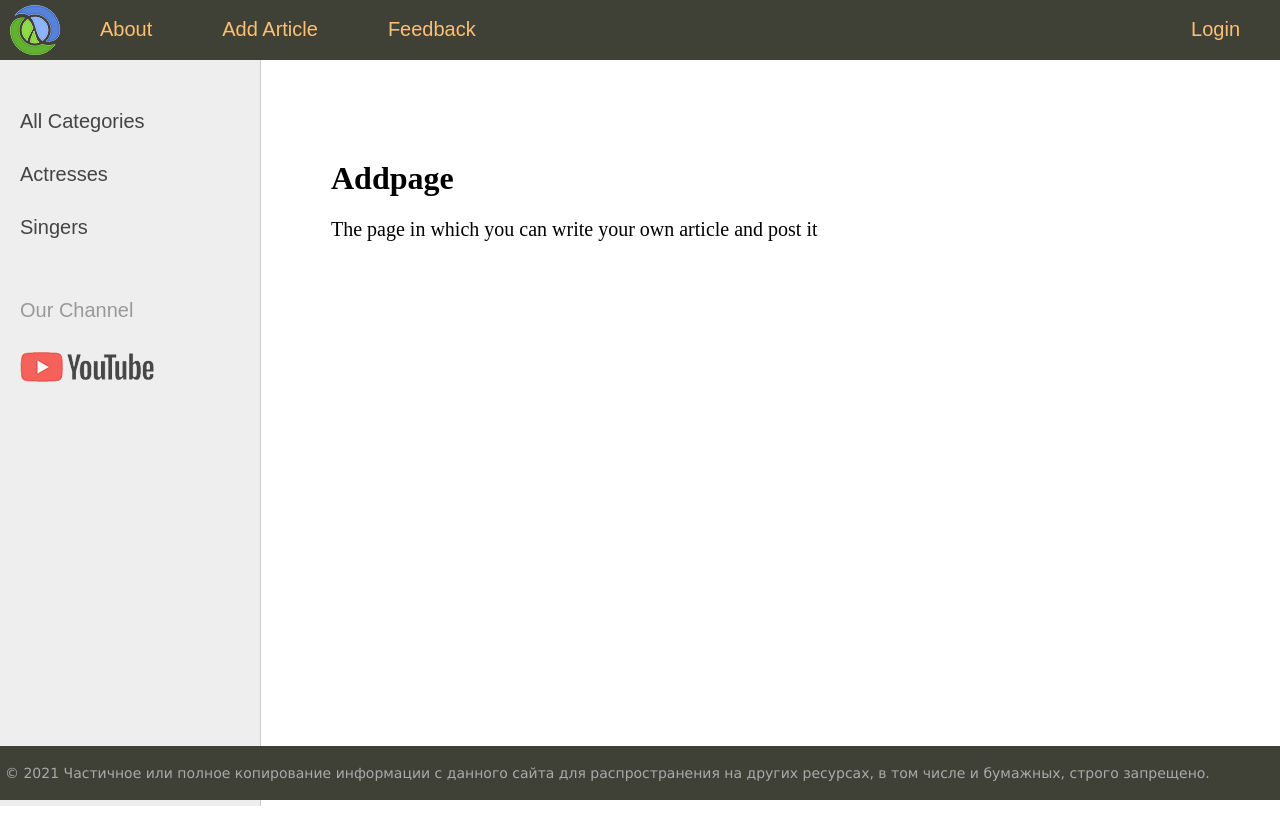
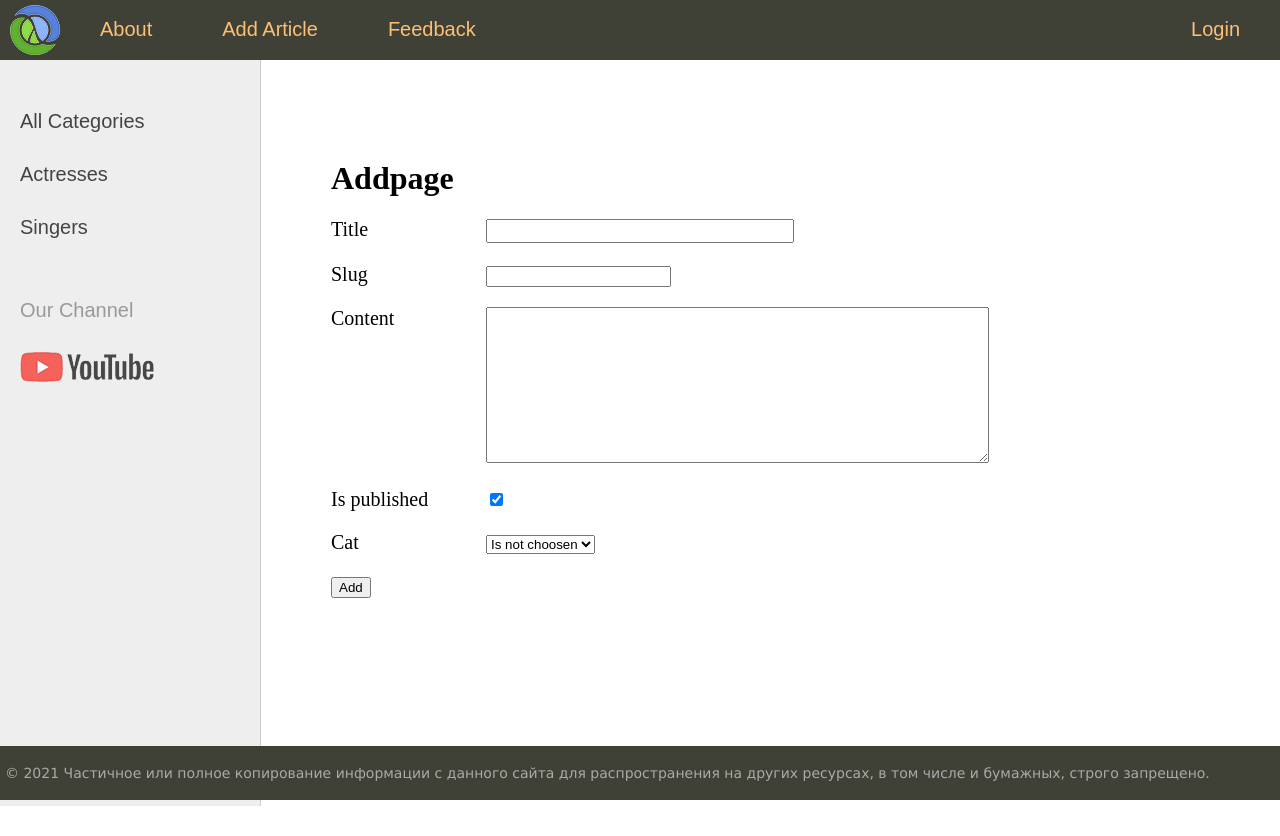
Before and after one commit to DmitryGagarin/Python-and-JS, a Django app: page /addpage/ in a window 1280 px wide. Run offline with Django 4.2, Linux system fonts and the light colour scheme; data comes from the database, SQL or seed files in the repository; both versions use the stored data as it was after the commit.

Commit message:
add page to create articles

```diff
--- /dev/null
+++ b/django/coolsite/women/forms.py
@@ -0,0 +1,9 @@
+from django import forms
+from .models import *
+
+class AddPostForm(forms.Form):
+    title = forms.CharField(max_length=255, label="Title", widget=forms.TextInput(attrs = {'class': 'form-input'}))
+    slug = forms.SlugField(max_length=255)
+    content = forms.CharField(widget=forms.Textarea(attrs = {'cols':60, 'rows': 10}), label="Content")
+    is_published = forms.BooleanField(required=False, initial=True)
+    cat = forms.ModelChoiceField(queryset=Category.objects.all(), empty_label="Is not choosen")
--- a/django/coolsite/women/templates/women/addpage.html
+++ b/django/coolsite/women/templates/women/addpage.html
@@ -1,6 +1,19 @@
 {% extends 'women/base.html' %}
 
 {% block content %}
-<h1>{{title}}</h1>
-<p>The page in which you can write your own article and post it</p>
-{% endblock %}
+    <h1>{{title}}</h1>
+
+    <form action="{% url 'addpage' %}" method='post'>
+        {% csrf_token %}
+
+        <div class="form-errors"> {{ form.non_fields_errors }} </div>
+
+        {% for f in form %}
+            <p><label class="form-label" for="{{ f.id_for_label }}"> {{f.label}}</label> {{f}}</p>
+            <div class="form-error"> {{ f.errors }} </div>
+        {% endfor %}
+
+        <button type="submit"> Add </button>
+    </form>
+
+    {% endblock %}
--- a/django/coolsite/women/views.py
+++ b/django/coolsite/women/views.py
@@ -1,5 +1,7 @@
 from django.http import Http404, HttpResponse, HttpResponseNotFound
 from django.shortcuts import get_object_or_404, redirect, render
+
+from .forms import *
 from .models import *
 
 
@@ -24,7 +26,18 @@
     return render(request, 'women/about.html', {'menu': menu, 'title': 'About Page'})
 
 def addpage(request):
-    return render(request, 'women/addpage.html', {'menu': menu, 'title': 'Addpage'})
+    if request.method == 'POST':
+        form = AddPostForm(request.POST)
+        if form.is_valid():
+            #print(form.cleaned_data)
+            try:
+                Women.objects.create(**form.cleaned_data)
+                return redirect('home')
+            except:
+                form.add_error(None, 'Adding article fault')
+    else:
+        form = AddPostForm()
+    return render(request, 'women/addpage.html', {'form':form, 'menu': menu, 'title': 'Addpage'})
 
 def feedback(request):
    return render(request, 'women/feedback.html', {'menu': menu, 'title': 'Feedback Page'})
```
Also changed, not shown: django/coolsite/db.sqlite3, django/coolsite/women/static/women/css/style.css (line endings or trailing spaces).
